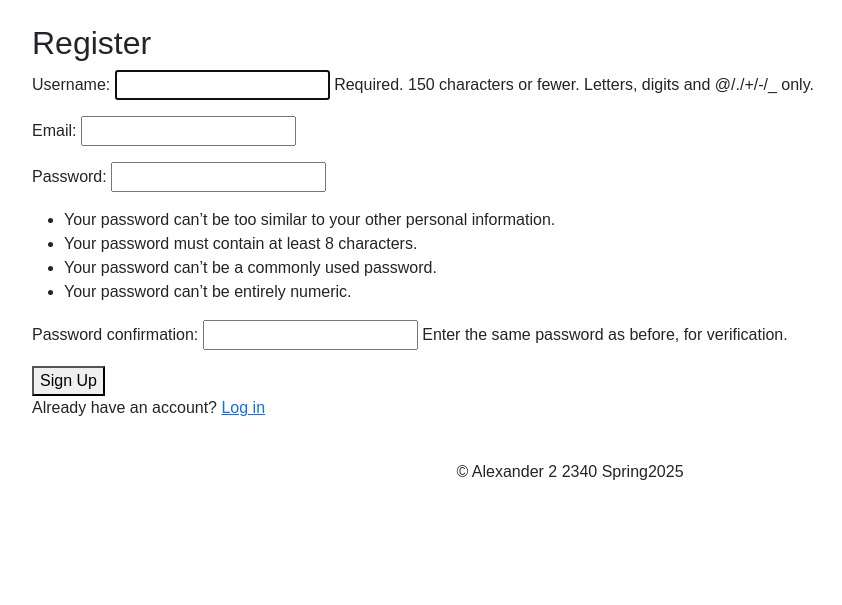
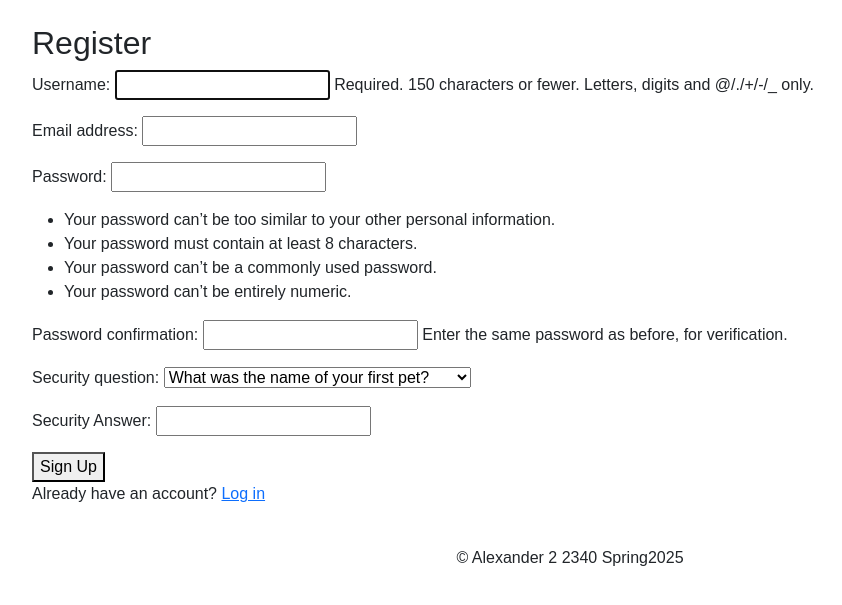
Before and after one commit to shaheaaaad/GTmovies-A2, a Django app: page /register/ in a window 1280 px wide. Shown: the part 60-665 px from the top of the page, without its empty margins (70-912 px from the left). Run offline with Django 5.2, Linux system fonts and the light colour scheme.

Commit message:
Added security question based password reset and refactored views

```diff
--- a/GT_Movies_Store/Templates/GT_Movies_Store/login.html
+++ b/GT_Movies_Store/Templates/GT_Movies_Store/login.html
@@ -9,6 +9,6 @@
         <button type="submit">Login</button>
       </form>
       <p>Don't have an account? <a href="{% url 'register' %}">Sign up</a></p>
-      <p><a href="{% url 'reset_password' %}">Forgot your password?</a></p>
+      <p><a href="{% url 'security_question_reset' %}">Forgot your password?</a></p>
     </div>
 {% endblock %}
--- a/GT_Movies_Store/forms.py
+++ b/GT_Movies_Store/forms.py
@@ -1,10 +1,43 @@
 from django import forms
 from django.contrib.auth.forms import UserCreationForm
 from django.contrib.auth.models import User
+from .models import SecurityQuestion
 
 class UserRegistrationForm(UserCreationForm):
-    email = forms.EmailField(required=True)
+    security_question = forms.ChoiceField(choices=SecurityQuestion.SECURITY_QUESTIONS)
+    security_answer = forms.CharField(widget=forms.PasswordInput, label="Security Answer")
 
     class Meta:
         model = User
-        fields = ['username', 'email', 'password1', 'password2']
+        fields = ["username", "email", "password1", "password2", "security_question", "security_answer"]
+
+    def save(self, commit=True):
+        """Saves user and security question securely"""
+        user = super().save(commit=False)
+        if commit:
+            user.save()
+
+            # Save security question securely
+            security_question = SecurityQuestion(
+                user=user,
+                question=self.cleaned_data["security_question"]
+            )
+            security_question.set_answer(self.cleaned_data["security_answer"])  # Hash answer before saving
+            security_question.save()
+        return user
+
+
+class SecurityQuestionForm(forms.ModelForm):
+    answer = forms.CharField(widget=forms.PasswordInput, label="Security Answer")
+
+    class Meta:
+        model = SecurityQuestion
+        fields = ["question", "answer"]
+
+    def save(self, commit=True):
+        """Hashes the security answer before saving."""
+        security_question = super().save(commit=False)
+        security_question.set_answer(self.cleaned_data["answer"])  # Hash answer before saving
+        if commit:
+            security_question.save()
+        return security_question
--- a/GT_Movies_Store/views.py
+++ b/GT_Movies_Store/views.py
@@ -1,24 +1,37 @@
 from django.contrib.auth.decorators import login_required
 from django.core.paginator import Paginator
-from django.http import HttpResponse
 from django.shortcuts import render, redirect, get_object_or_404
 from django.contrib.auth import authenticate, login, logout
-from GT_Movies_Store.models import Movie
-from GT_Movies_Store.forms import UserRegistrationForm
 from django.contrib.auth.forms import AuthenticationForm
-from GT_Movies_Store.models import Cart, CartItem, Movie
+from django.contrib.auth.models import User
+from django.contrib import messages
+from GT_Movies_Store.models import Movie, Cart, CartItem, SecurityQuestion
+from GT_Movies_Store.forms import UserRegistrationForm, SecurityQuestionForm
 
 
-# Create your views here.
+# --------------------------- General Views ---------------------------
+
 def index(request):
     return render(request, 'GT_Movies_Store/base.html')
+
+
 def home(request):
     movies = Movie.objects.all()
-
-    paginator = Paginator(movies, 50)  # Show 10 movies per page
-    page_number = request.GET.get('page')  # Get current page from URL query params
+    paginator = Paginator(movies, 50)  # Show 50 movies per page
+    page_number = request.GET.get('page')
     page_obj = paginator.get_page(page_number)
     return render(request, 'GT_Movies_Store/home.html', {'page_obj': page_obj})
+
+
+def about(request):
+    return render(request, 'GT_Movies_Store/about.html')
+
+
+def welcome(request):
+    return render(request, 'GT_Movies_Store/welcome.html')
+
+
+# --------------------------- Authentication Views ---------------------------
 
 def register(request):
     if request.method == 'POST':
@@ -31,6 +44,8 @@ def register(request):
         form = UserRegistrationForm()
 
     return render(request, 'GT_Movies_Store/register.html', {'form': form})
+
+
 def login_view(request):
     if request.method == 'POST':
         form = AuthenticationForm(request, data=request.POST)
@@ -40,35 +55,38 @@ def login_view(request):
             user = authenticate(username=username, password=password)
             if user is not None:
                 login(request, user)
-                return redirect('home')  # Redirect to homepage
+                return redirect('home')
     else:
         form = AuthenticationForm()
 
     return render(request, 'GT_Movies_Store/login.html', {'form': form})
-def about(request):
-    return render(request, 'GT_Movies_Store/about.html')
-def welcome(request):
-    return render(request, 'GT_Movies_Store/welcome.html')
+
+
+def logout_view(request):
+    logout(request)
+    return redirect('/home')
+
+
+# --------------------------- Movie Views ---------------------------
 
 def movie_list(request):
-
     movies = Movie.objects.all()
+    paginator = Paginator(movies, 10)  # Show 10 movies per page
+    page_number = request.GET.get('page')
+    page_obj = paginator.get_page(page_number)
+    return render(request, 'GT_Movies_Store/movie_list.html', {'page_obj': page_obj})
 
 
-    paginator = Paginator(movies, 10)  # Show 10 movies per page
-    page_number = request.GET.get('page')  # Get current page from URL query params
-    page_obj = paginator.get_page(page_number)  # Get the page object
+def movie(request, movie_id):
+    highlighted_movie = get_object_or_404(Movie, id=movie_id)
+    return render(request, "GT_Movies_Store/movie.html", {"movie": highlighted_movie})
 
-    # Pass the paginated movies to the template
-    return render(request, 'GT_Movies_Store/movie_list.html', {'page_obj': page_obj})
-@login_required(login_url='/login/')
-def cart(request):
-    return render(request, 'GT_Movies_Store/cart.html')
+
+# --------------------------- Cart Views ---------------------------
 
 @login_required(login_url='/login/')
 def account(request):
     return render(request, 'GT_Movies_Store/account.html')
-
 @login_required(login_url='/login/')
 def cart(request):
     cart = Cart.objects.filter(user=request.user).first()
@@ -79,6 +97,7 @@ def cart(request):
         'cart_items': cart_items,
         'cart_total': cart_total,
     })
+
 
 @login_required(login_url='/login/')
 def add_to_cart(request, movie_id):
@@ -95,17 +114,59 @@ def add_to_cart(request, movie_id):
         'success_message': 'Item added to cart successfully!'
     })
 
+
 @login_required(login_url='/login/')
 def remove_from_cart(request, item_id):
     cart_item = get_object_or_404(CartItem, id=item_id, cart__user=request.user)
     cart_item.delete()
-
     return redirect('cart')
 
-def logout_view(request):
-    logout(request)
-    return redirect('/home')
 
-def movie(request, movie_id):
-    highlighted_movie = get_object_or_404(Movie, id=movie_id)
-    return render(request, "GT_Movies_Store/movie.html", {"movie": highlighted_movie})
+# --------------------------- Security Question Setup ---------------------------
+
+@login_required
+def setup_security_question(request):
+    """Allows users to set up or update their security question."""
+    try:
+        security_question = SecurityQuestion.objects.get(user=request.user)
+    except SecurityQuestion.DoesNotExist:
+        security_question = None
+
+    if request.method == "POST":
+        form = SecurityQuestionForm(request.POST, instance=security_question)
+        if form.is_valid():
+            security_question = form.save(commit=False)
+            security_question.user = request.user
+            security_question.set_answer(form.cleaned_data["answer"])  # Hash the answer
+            security_question.save()
+            return redirect("account")
+    else:
+        form = SecurityQuestionForm(instance=security_question)
+
+    return render(request, "GT_Movies_Store/setup_security_question.html", {"form": form})
+
+
+# --------------------------- Password Reset Using Security Question ---------------------------
+
+def security_question_reset(request):
+    """Resets password using security questions instead of email."""
+    if request.method == "POST":
+        username = request.POST.get("username")
+        security_answer = request.POST.get("security_answer")
+        new_password = request.POST.get("new_password")
+
+        try:
+            user = User.objects.get(username=username)
+            security_question = SecurityQuestion.objects.get(user=user)
+
+            if security_question.check_answer(security_answer):  # Verifies hashed answer
+                user.set_password(new_password)  # Updates password securely
+                user.save()
+                messages.success(request, "Password updated successfully! You can now log in.")
+                return redirect("login")
+            else:
+                messages.error(request, "Incorrect security answer.")
+        except (User.DoesNotExist, SecurityQuestion.DoesNotExist):
+            messages.error(request, "User or security question not found.")
+
+    return render(request, "GT_Movies_Store/security_question_reset.html")
--- a/mysite/urls.py
+++ b/mysite/urls.py
@@ -22,6 +22,12 @@ from GT_Movies_Store.views import register, login_view, logout_view
 
 from django.contrib.auth import views as auth_views
 
+from GT_Movies_Store.views import setup_security_question
+
+from GT_Movies_Store.views import security_question_reset
+
+
+
 urlpatterns = [
     path('admin/', admin.site.urls),
     path('', include('GT_Movies_Store.urls')),
@@ -34,7 +40,6 @@ urlpatterns = [
     path('cart/', views.cart, name='cart'),
 
     path('login/', views.login_view, name='login'),
-
     path('register/', register, name='register'),
 
     path('account/', views.account, name='account'),
@@ -45,8 +50,7 @@ urlpatterns = [
 
     path("<int:movie_id>/movie/", views.movie, name="movie"),
 
-    path('reset_password/', auth_views.PasswordResetView.as_view(), name='reset_password'),
-    path('reset_password_sent/', auth_views.PasswordResetDoneView.as_view(), name='password_reset_done'),
-    path('reset/<uidb64>/<token>/', auth_views.PasswordResetConfirmView.as_view(), name='password_reset_confirm'),
-    path('reset_password_complete/', auth_views.PasswordResetCompleteView.as_view(), name='password_reset_complete'),
+    path('setup_security_question/', setup_security_question, name='setup_security_question'),
+    path('reset_password_security/', security_question_reset, name='security_question_reset'),
+
 ]
```
Also changed, not shown: GT_Movies_Store/Templates/GT_Movies_Store/security_question_reset.html (added, +18 -0 lines), GT_Movies_Store/models.py (+27 -0 lines), GT_Movies_Store/migrations/0008_securityquestion.py (added).
